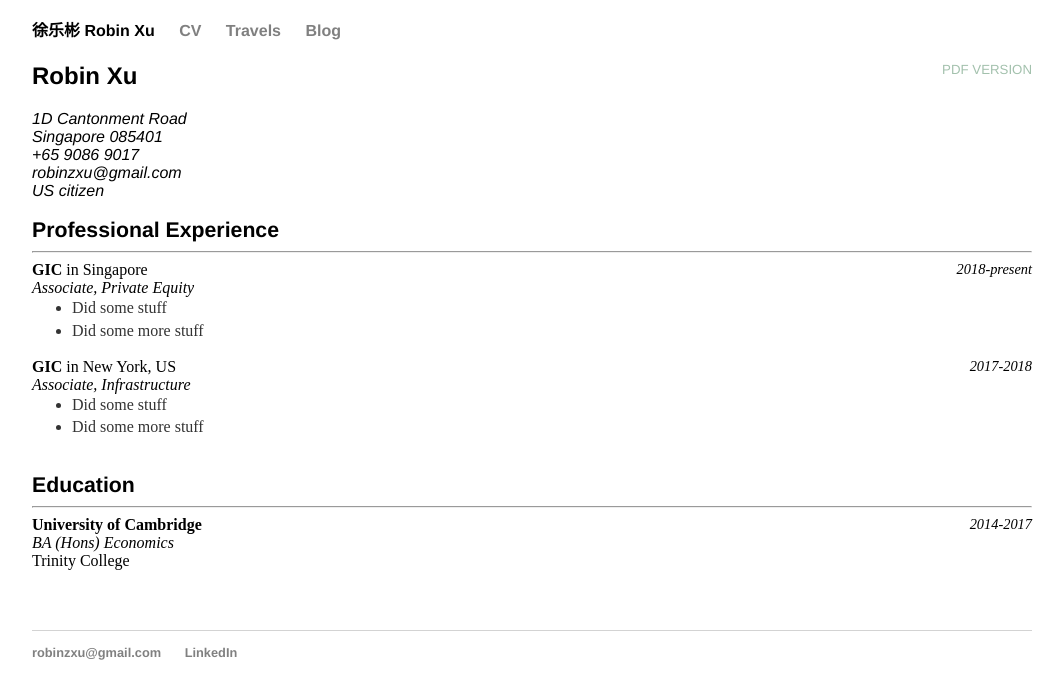
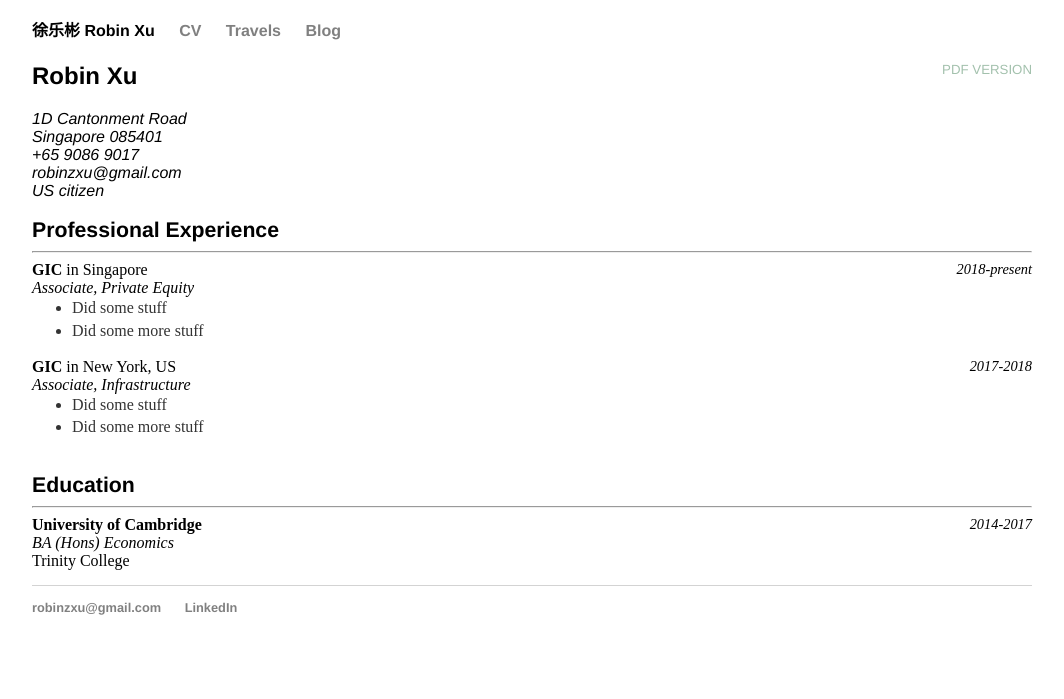
Before and after one commit to robinzxu/robinzxu.github.io, a Jekyll site: the page built from cv/index.html, in a window 1280 px wide. Shown: the top 699 px of the page, without its empty margins (108-1172 px from the left). Built offline with Jekyll 4.4.1, drawn with Linux system fonts in a browser that asks for light colours.

Commit message:
Update main.css

```diff
--- a/css/main.css
+++ b/css/main.css
@@ -72,7 +72,7 @@
 ul.posts li { list-style: square; }
 
 /* CV */
-.cv { margin: 0px 0px 60px; }
+.cv { margin: 0px 0px 15px; }
 .cv h1 { font-size: 2.0em; }
 .cv h2 { font-size: 1.5em; }
 .cv address, .cv .download { font-family: 'Helvetica', 'Arial', 'Sans-Serif'; }
```
